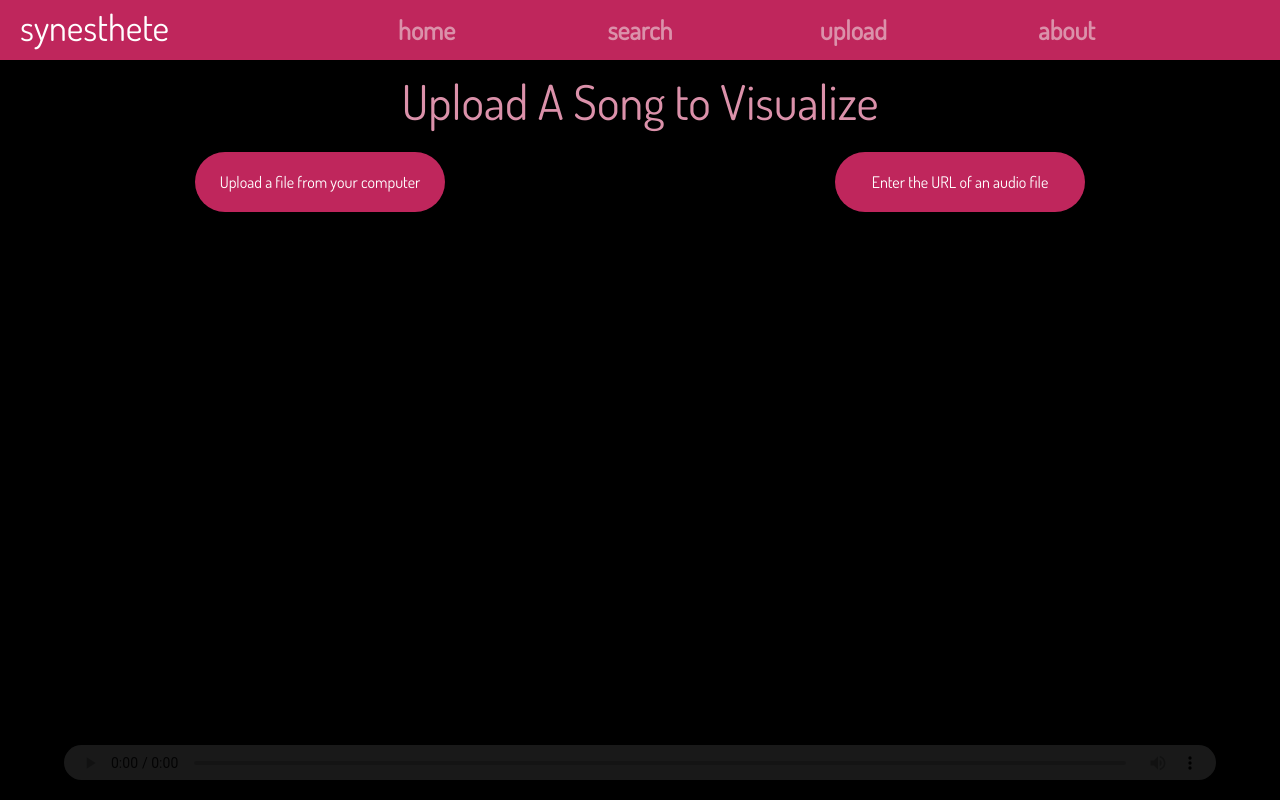
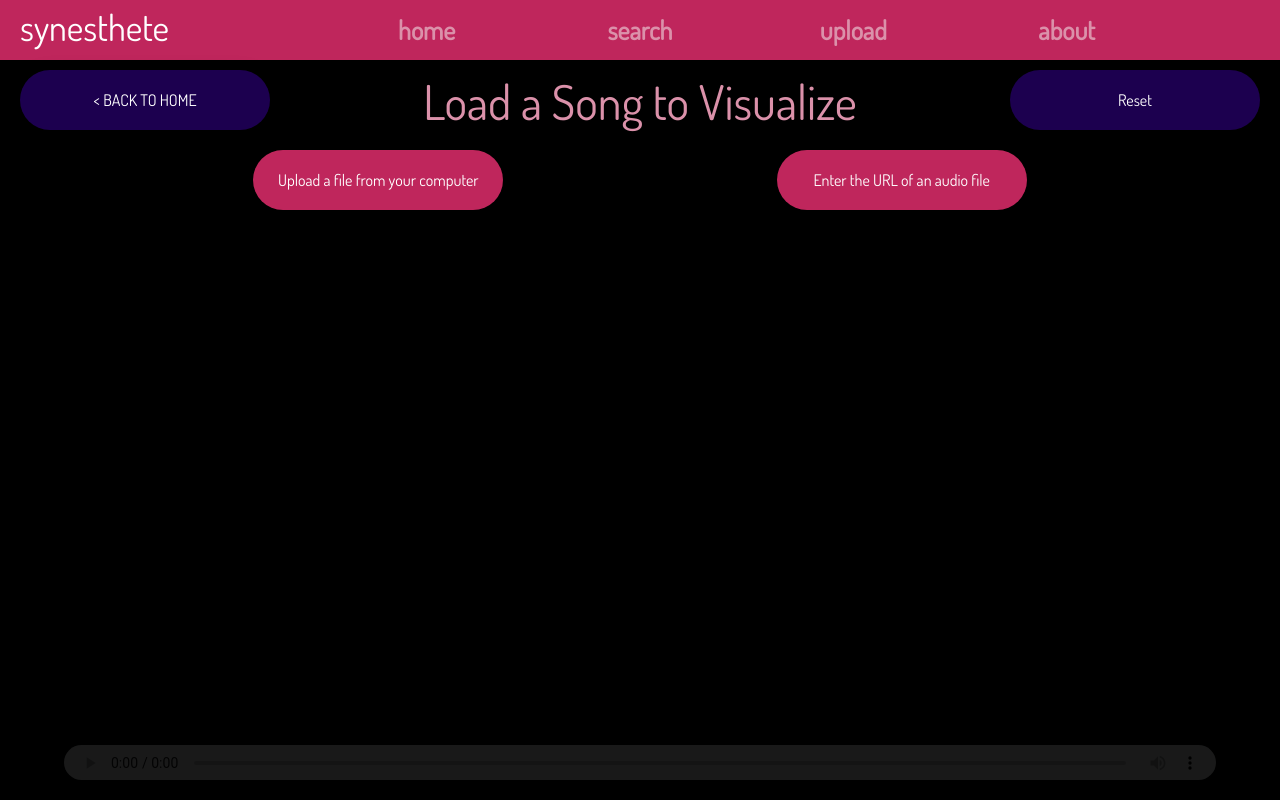
Before and after one commit to LucilleN/synesthete, a React (Create React App) app: page /upload in a window 1280 px wide. Built offline with nearby package versions, Linux system fonts and the light colour scheme; the HTML template or start-up script is replaced by a standard one.

Commit message:
Create buttons for easier navigation in Upload page

```diff
--- a/src/pages/UploadVisualization.js
+++ b/src/pages/UploadVisualization.js
@@ -1,5 +1,6 @@
 import React, { useState, useRef } from 'react'
 import Typography from '@material-ui/core/Typography'
+import Fab from '@material-ui/core/Fab'
 import { withStyles } from '@material-ui/core/styles'
 import { styles } from './Visualization'
 
@@ -17,6 +18,16 @@ const UploadVisualization = props => {
   const audioRef = useRef(null)
   const canvasRef = useRef(null)
   const fileRef = useRef(null)
+
+  const handleReload = () => {
+    // setUrl('')
+    // setUploadFileSelected(false)
+    // setLoadUrlSelected(false)
+    // context = null
+    // audioNode = null
+    // analyser = null
+    window.location.reload(false);
+  }
 
   /*-------------------------------------------
                 LOAD MUSIC FILE
@@ -156,9 +167,22 @@ const UploadVisualization = props => {
 
   return (
     <div className={classes.root}>
-      <Typography className={classes.title}>
-        Upload A Song to Visualize
-      </Typography>
+      <div className={classes.titleBar}>
+        <Fab href="/" className={classes.button}>
+          <Typography>
+            {"< back to home"}
+          </Typography>
+        </Fab>
+        <Typography className={classes.title}>
+          Load a Song to Visualize
+        </Typography>
+        <button onClick={handleReload} className={classes.button}>
+          <Typography>
+            Reset
+          </Typography>
+        </button>
+      </div>
+
       <canvas ref={canvasRef} id="canvas" width="300" height="300" className={classes.canvas}></canvas>
       <audio ref={audioRef} id="audio" controls className={classes.audio} crossOrigin="anonymous"></audio>
       {!uploadFileSelected && !loadUrlSelected &&
--- a/src/pages/Visualization.js
+++ b/src/pages/Visualization.js
@@ -62,26 +62,6 @@ export const styles = theme => ({
        opacity: 0.8,
     },
   },
-  // background: {
-  //   width: '100%',
-  //   // height: '80vh',
-  //   height: 'calc(100% - 60px)',
-  //   // width: '90vw',
-  //   // height: '70vh',
-  //   position: 'absolute',
-  //   // top: '0px',
-  //   bottom: '0px',
-  //   left: '0px',
-  //   background: 'linear-gradient(transparent, #00035f, transparent)',
-  //   backgroundSize: '100% 7px',
-  //   // animation: 'bg 1s infinite linear',
-  //   zIndex: 1,
-  //   opacity: 0.3
-  // },
-  // '@keyframes bg': {
-  //   from: { backgroundPosition: '0 0' },
-  //   to: { backgroundPosition: '8px 8px' }
-  // },
   titleBar: {
     width: '100%',
     display: 'flex',
@@ -124,7 +104,7 @@ export const styles = theme => ({
     width: '250px',
     borderRadius: '30px',
     border: 'none',
-    margin: '15px 100px',
+    margin: '10px 20px',
     '&:hover': {
        background: theme.palette.white,
        color: theme.palette.dark.pink
@@ -134,8 +114,23 @@ export const styles = theme => ({
     width: '100%',
     display: 'flex',
     flexDirection: 'row',
-    justifyContent: 'space-around'
+    justifyContent: 'space-evenly'
   },
+  button: {
+    zIndex: 4,
+    color: theme.palette.white,
+    fontSize: '1rem',
+    background: theme.palette.dark.purple,
+    height: '60px',
+    width: '250px',
+    borderRadius: '30px',
+    border: 'none',
+    margin: '10px 20px',
+    '&:hover': {
+       background: theme.palette.white,
+       color: theme.palette.dark.purple
+    },
+  }
 
 })
 
```
